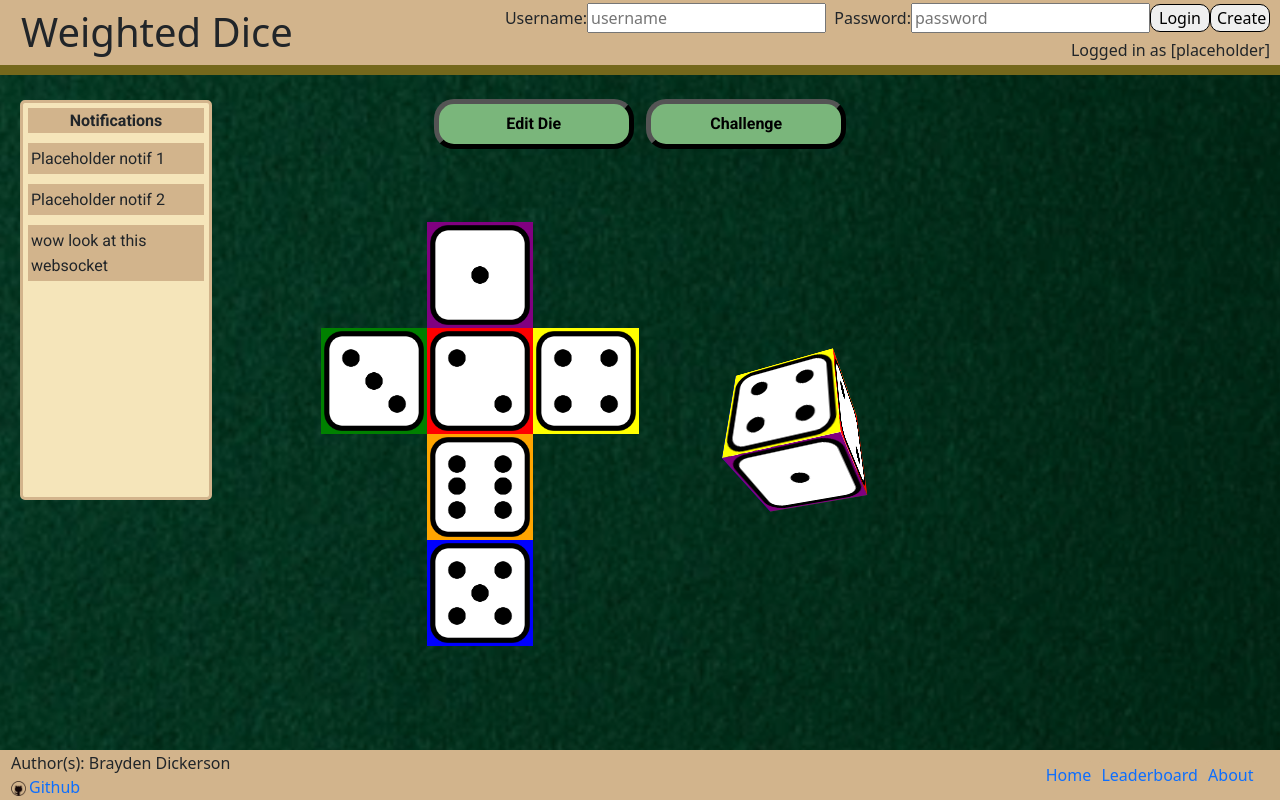
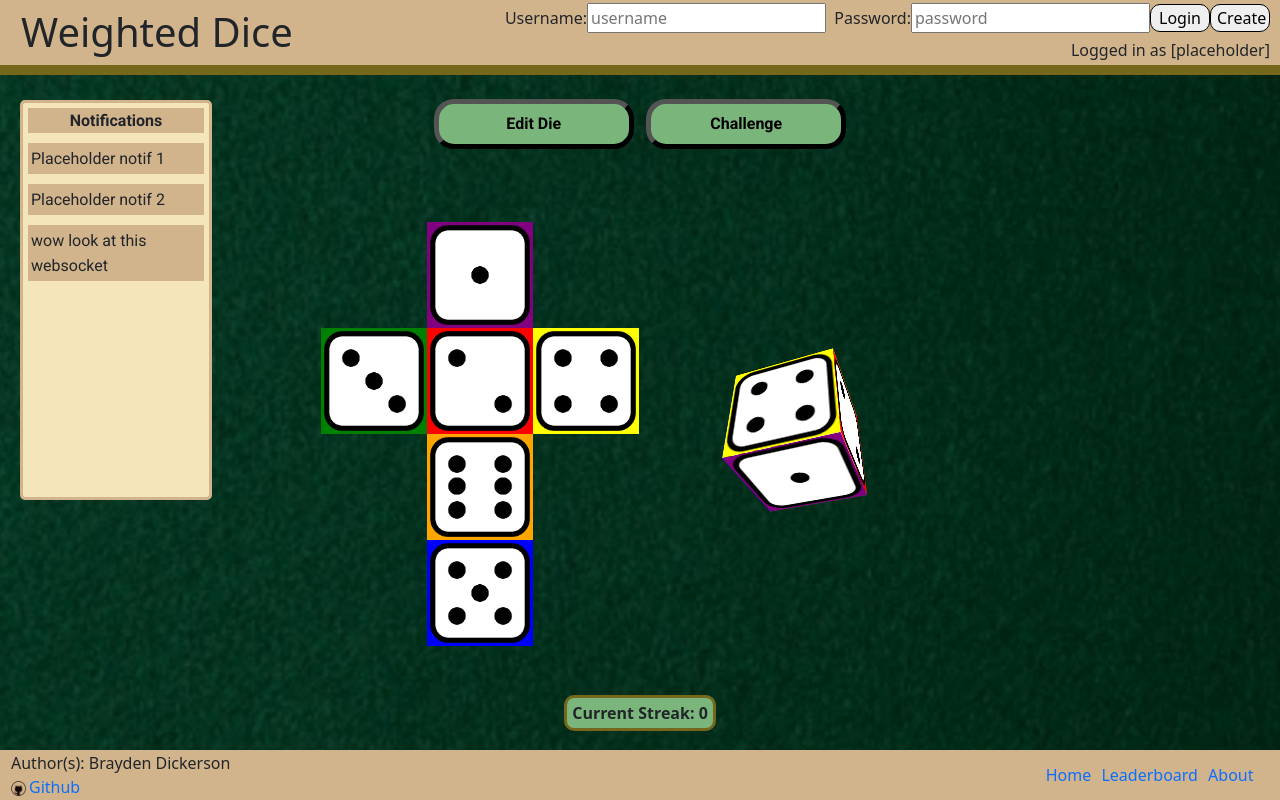
Before and after one commit to Brayden-D/startup260, a React (Vite) app: page / in a window 1280 px wide. Built offline with nearby package versions, Linux system fonts and the light colour scheme.

Commit message:
streak tracker on homepage

```diff
--- a/src/home/home.jsx
+++ b/src/home/home.jsx
@@ -8,6 +8,7 @@ export function Home() {
   const [showChallenge, setShowChallenge] = useState(false);
   const [faces, setFaces] = useState([1, 2, 3, 4, 5, 6]);
   const [challenger, setChallenger] = useState([0, 0, 0, 0, 0, 0]);
+  const [streak, setStreak] = useState(0);
 
   /* temp generator until database is implimented */
   function generateChallenger() {
@@ -199,6 +200,19 @@ export function Home() {
               </tr>
             </tbody>
           </table>
+          <br />
+          <br />
+          <div style = {{
+            backgroundColor: "#7ab67b",
+            minWidth: "100px",
+            borderRadius: "10px",
+            border: "3px solid #75681c",
+            padding: "3px",
+            paddingLeft: "5px",
+            paddingRight: "5px"
+          }}>
+              <b>Current Streak: {streak}</b>
+          </div>
         </div>
       </main>
 
@@ -212,6 +226,8 @@ export function Home() {
         onClose={() => setShowChallenge(false)}
         faces = {faces}
         challenger = {challenger}
+        streak = {streak}
+        setStreak = {setStreak}
       />}
 
 
@@ -273,7 +289,7 @@ function EditDiePanel({ onClose, faces, setFaces }) {
   );
 }
 
-function ChallengePanel({ onClose, faces, challenger }) {
+function ChallengePanel({ onClose, faces, challenger, streak, setStreak }) {
 
   const [userRoll, setUserRoll] = useState(null);
   const [enemyRoll, setEnemyRoll] = useState(null);
@@ -284,7 +300,13 @@ function ChallengePanel({ onClose, faces, challenger }) {
 
     setUserRoll(userResult);
     setEnemyRoll(enemyResult);
-  }
+
+    if (userResult > enemyResult) {
+      setStreak(streak + 1);
+    } else if (userResult < enemyResult) {
+      setStreak(0);
+    }
+}
 
   function rollDie(die) {
     const index = Math.floor(Math.random() * 6);
```
